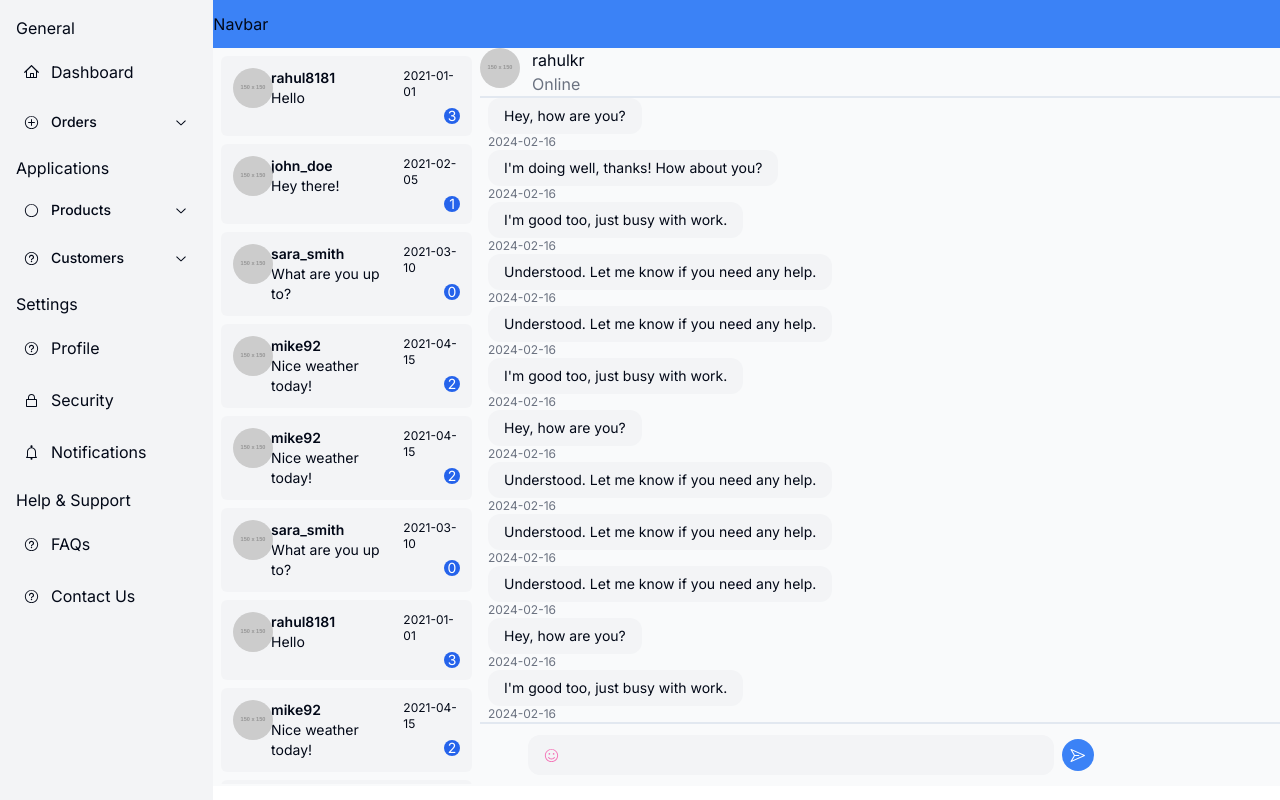
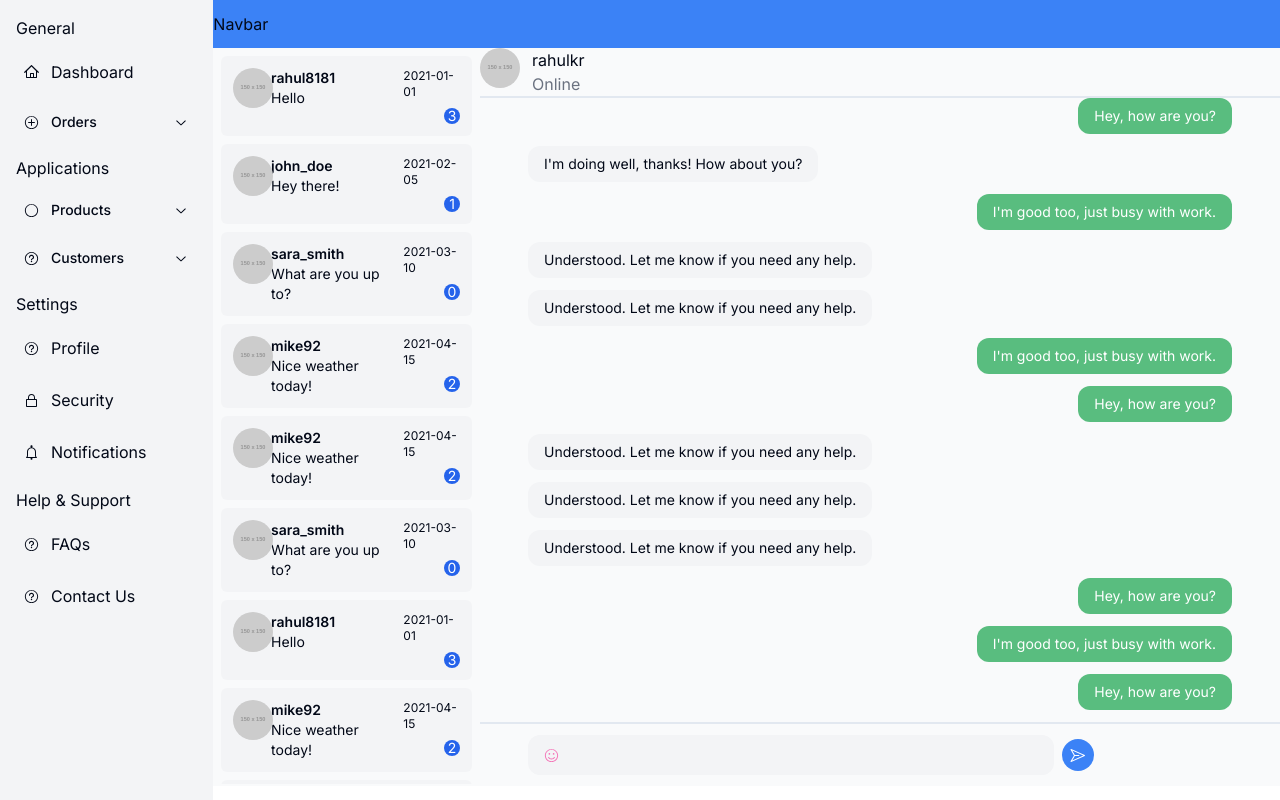
Before and after one commit to rahulkr-dev/form-builder, a Next.js app: page /dashboard/chat in a window 1280 px wide. Built offline with nearby package versions, Linux system fonts and the light colour scheme.

Commit message:
style - send and received msg

```diff
--- a/src/app/dashboard/chat/page.tsx
+++ b/src/app/dashboard/chat/page.tsx
@@ -1,6 +1,6 @@
 import { ScrollArea } from "@/components/ui/scroll-area";
-import { chatList,chatMsg } from "./seed";
-import { PaperPlaneIcon,FaceIcon } from "@radix-ui/react-icons";
+import { chatList, chatMsg } from "./seed";
+import { PaperPlaneIcon, FaceIcon } from "@radix-ui/react-icons";
 
 interface IChatObj {
   profileImage: string;
@@ -15,6 +15,7 @@ interface IChatListProps {
 
 import { Avatar, AvatarFallback, AvatarImage } from "@/components/ui/avatar";
 import clsx from "clsx";
+import { cn } from "@/lib/utils";
 
 export function AvatarProfile({
   src,
@@ -67,12 +68,23 @@ const ChatListItem = ({ chat }: { chat: IChatObj }) => {
 };
 
 const ChatBody = () => {
-  return <ScrollArea className=" px-2 h-[calc(100vh-11rem)] flex flex-col ">
+  return (
+    <ScrollArea className="px-12 h-[calc(100vh-11rem)]">
+      <div className="flex flex-col gap-3">
       {chatMsg.map((chat, index) => {
-      return <Chat key={index} type={chat.type} text={chat.text} createdAt={chat.createdAt} />;
+        return (
+          <Chat
+            key={index}
+            type={chat.type}
+            text={chat.text}
+            createdAt={chat.createdAt}
+          />
+        );
       })}
+      </div>
 
     </ScrollArea>
+  );
 };
 
 const ChatHeader = ({
@@ -90,7 +102,7 @@ const ChatHeader = ({
         <AvatarProfile src={profileImage} alt={username} fallback={username} />
         <div>
           <div>{username}</div>
-          <div className={clsx("text-gray-500")}>
+          <div className={cn("text-gray-500")}>
             {status ? "Online" : "Offline"}
           </div>
         </div>
@@ -98,30 +110,41 @@ const ChatHeader = ({
     </div>
   );
 };
-const Chat = ({type,text,createdAt}:{type:string,text:string,createdAt:string}) => {
-  return <div className={`${type=="sent"?"self-start":"self-end"} w-max`}>
-    <div className={clsx("py-2 px-4  text-sm rounded-xl bg-gray-100")}>
+const Chat = ({
+  type,
+  text,
+  createdAt,
+}: {
+  type: string;
+  text: string;
+  createdAt: string;
+}) => {
+  const isSentMsg = type == "sent";
+  return (
+    <div className={cn("w-max",{"self-end ":isSentMsg})}>
+      <div className={cn("py-2 px-4 bg-gray-100  text-sm rounded-xl",{"bg-green-600 bg-opacity-70 text-white":isSentMsg})}>
         {text}
       </div>
-    <div className="text-xs text-gray-500">{createdAt.slice(0,10)}</div>
+      {/* <div className="text-xs text-gray-500">{createdAt.slice(0, 10)}</div> */}
     </div>
+  );
 };
 
 const ChatInput = () => {
   return (
     <div className="h-16 px-12   border-t-2 grid grid-cols-8 gap-2 w-full justify-center items-center ">
-
       <div className="col-span-6 py-2 px-4 rounded-xl bg-gray-100 flex gap-2 items-center">
         <span className="text-5xl">
-        <FaceIcon  className="text-pink-400 cursor-pointer" />
-
+          <FaceIcon className="text-pink-400 cursor-pointer" />
         </span>
-        <input type="text" className="w-full focus:outline-none bg-transparent " />
+        <input
+          type="text"
+          className="w-full focus:outline-none bg-transparent "
+        />
       </div>
       <div className="col-span-1">
         <div className="w-8 h-8 cursor-pointer bg-blue-500 text-white rounded-full flex justify-center items-center from-blue-600">
           <PaperPlaneIcon className="" />
-
         </div>
       </div>
     </div>
```
Lines whose indentation alone changed are shown as unchanged.
